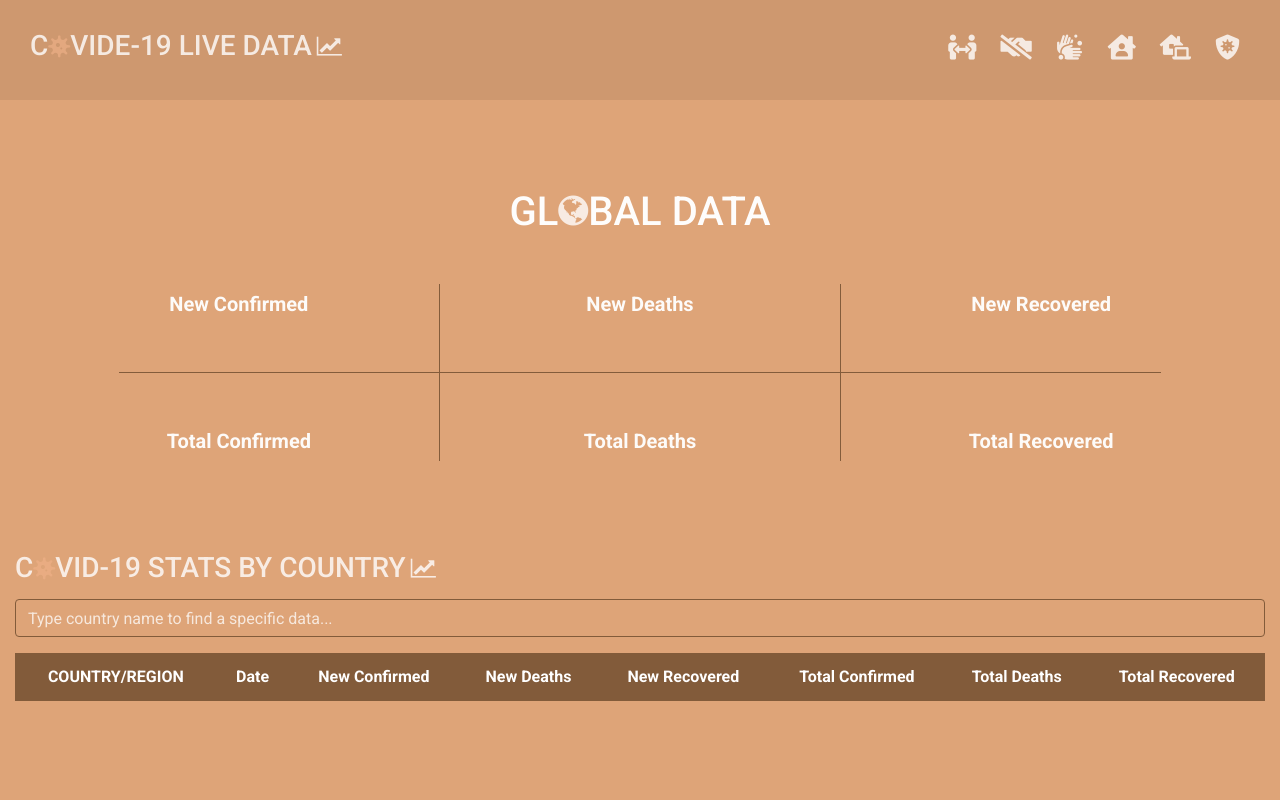
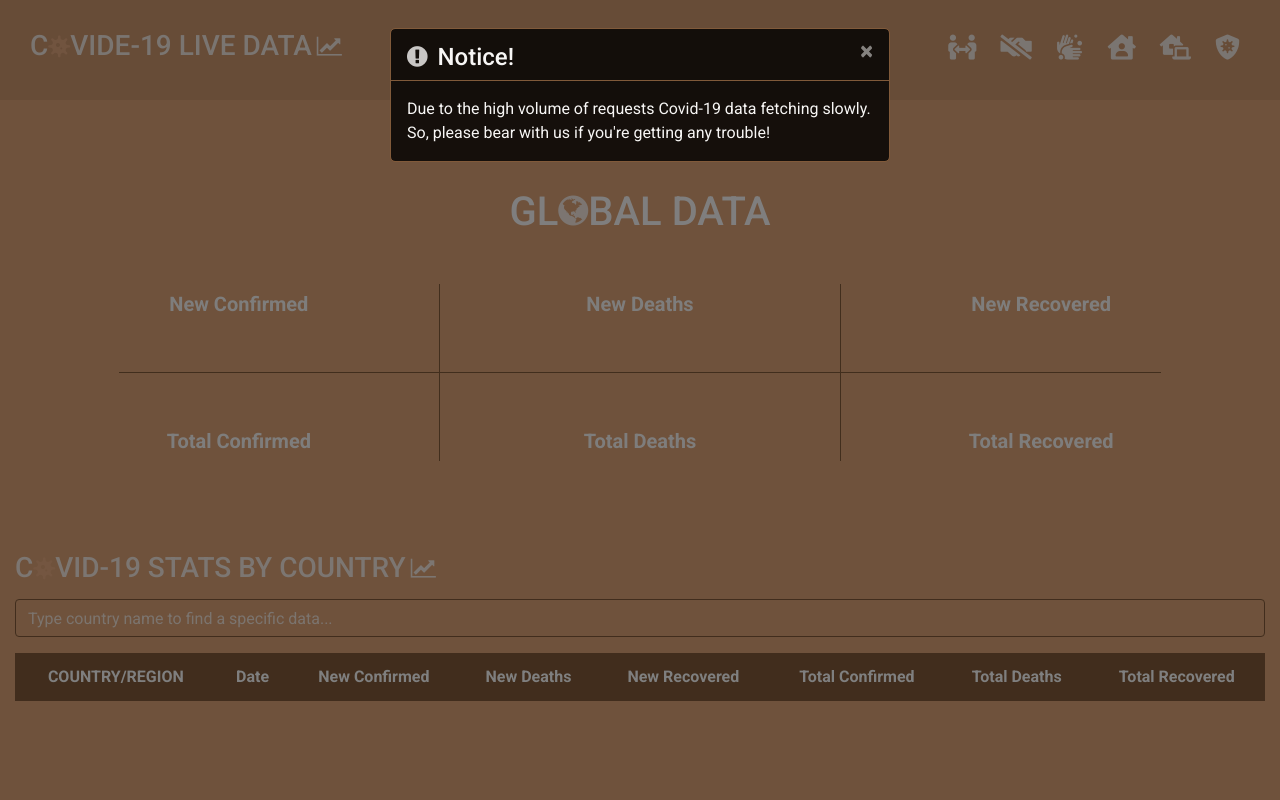
Before and after one commit to abdulsamadshaikh/livewithcovid19, a plain HTML site: page index.html in a window 1280 px wide. Shown: the top 800 px of the page. Drawn offline with nearby package versions, Linux system fonts and the light colour scheme; no server answers; files whose address does not match are found by name.

Commit message:
Updates
-Covid Notice Modal Added
-Bug Fixed

```diff
--- a/css/style.css
+++ b/css/style.css
@@ -368,6 +368,34 @@ footer a:hover .logo-virus-bottom {
 
 /* End: Global Footer */
 
+/* Covid Modal */
+.covid-modal-content {
+    background-color: #000000db !important;
+    border: 1px solid rgba(130, 91, 58) !important;
+    -webkit-border-radius: 5px;
+    -moz-border-radius: 5px;
+    -ms-border-radius: 5px;
+    -o-border-radius: 5px;
+    border-radius: 5px;
+    color: #fff;
+    opacity: 95%;
+}
+
+.covid-modal-header {
+    padding-top: 10px;
+    padding-bottom: 5px;
+    border-bottom: 1px solid rgba(130, 91, 58);
+}
+
+.covid-modal-header .modal-title i {
+    margin-right: 10px;
+}
+
+.covid-modal-header .close {
+    color: #ffff !important;
+    outline: none;
+}
+
 /* Scroll Customization */
 ::-webkit-scrollbar {
     width: 10px;
--- a/index.html
+++ b/index.html
@@ -299,11 +299,29 @@
       </footer>
       <!--End: Global Footer -->
 
+      <!-- Covid Notice Modal -->
+      <div class="modal fade bs-example-modal-lg" tabindex="-1" role="dialog" aria-labelledby="myLargeModalLabel" aria-hidden="true"  id="onload">
+        <div class="modal-dialog">
+          <!-- Modal content-->
+              <div class="modal-content covid-modal-content">
+                <div class="modal-header covid-modal-header">
+                  <h4 class="modal-title"><i class="fa fa-exclamation-circle"></i>Notice!</h4>
+                  <button type="button" class="close" data-dismiss="modal">×</button>
+                </div>
+                <div class="modal-body">
+                 Due to the high volume of requests Covid-19 data fetching slowly. So, please bear with us if you're getting any trouble!
+                </div>
+              </div>
+            </div>
+        </div>
+
     <!-- Custome JS file -->
     <script src="js/custom.js"></script>
     <!-- Covid-19 Global API JS file -->
     <script src="js/covidglobal.js"></script>
     <!-- Covid-19 General API JS file -->
     <script src="js/covidgeneral.js"></script>
+    <!-- Covid-19 Four Countires API JS file -->
+    <script src="js/fourcountries.js"></script>
   </body>
 </html>
--- a/js/custom.js
+++ b/js/custom.js
@@ -1,13 +1,22 @@
 /*
-Project Name: Live With Covid-19
+//Project Name: Live With Covid-19
 Project URI:
 Description: The Covid-19 App designed and developed for practicing purpose. It is an open-source project. You can freely use it for educational purposes. If you are intending to use it with your commercial projects then you will need permission.
 Author: Abdul Samad
 Author URI: https://www.linkedin.com/in/abdulsamad0fficial/
 Version: 0.1
-Tags: Mobile-friendly, Bootstrap-4, All-Devices-Supported.
+Tags: API, JavaScript, Jquery, Ajax, Mobile-friendly, Bootstrap-4, All-Devices-Supported.
 Name: Live With Covid-19
 */
+
+//Onload Caution Popup
+$(window).on('load',function(){
+    var delayMs = 0; // delay in milliseconds
+
+    setTimeout(function(){
+        $('#onload').modal('show');
+    }, delayMs);
+});
 
 // Table filters and Events/Styles
 $(document).ready(function(){
@@ -44,3 +53,22 @@ var preloader = document.getElementById('loading');
 $(document).ready(function(){
   $('[data-toggle="tooltip"]').tooltip();
 });
+
+
+// function numberWithCommas(number) {
+//     var parts = number.toString().split(".");
+//     parts[0] = parts[0].replace(/\B(?=(\d{3})+(?!\d))/g, ",");
+//     return parts.join(".");
+// }
+// $(document).ready(function() {
+//   $("#usaTC").each(function() {
+//     var num = $(this).text();
+//     var commaNum = numberWithCommas(num);
+//     $(this).text(commaNum);
+//   });
+// });
+
+
+// var = usaTC;
+// document.body.innerHTML = usaTC.toLocaleString();
+// // 1,557,564,534
```
